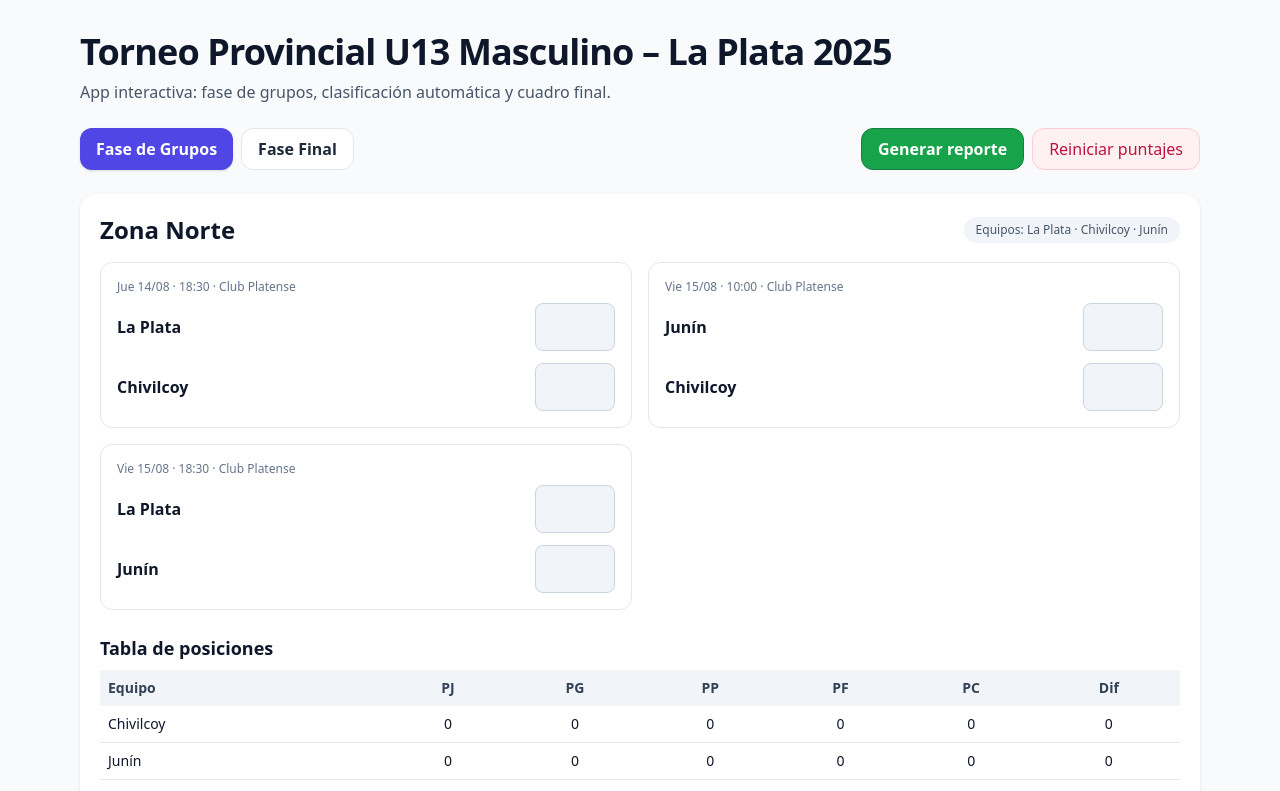
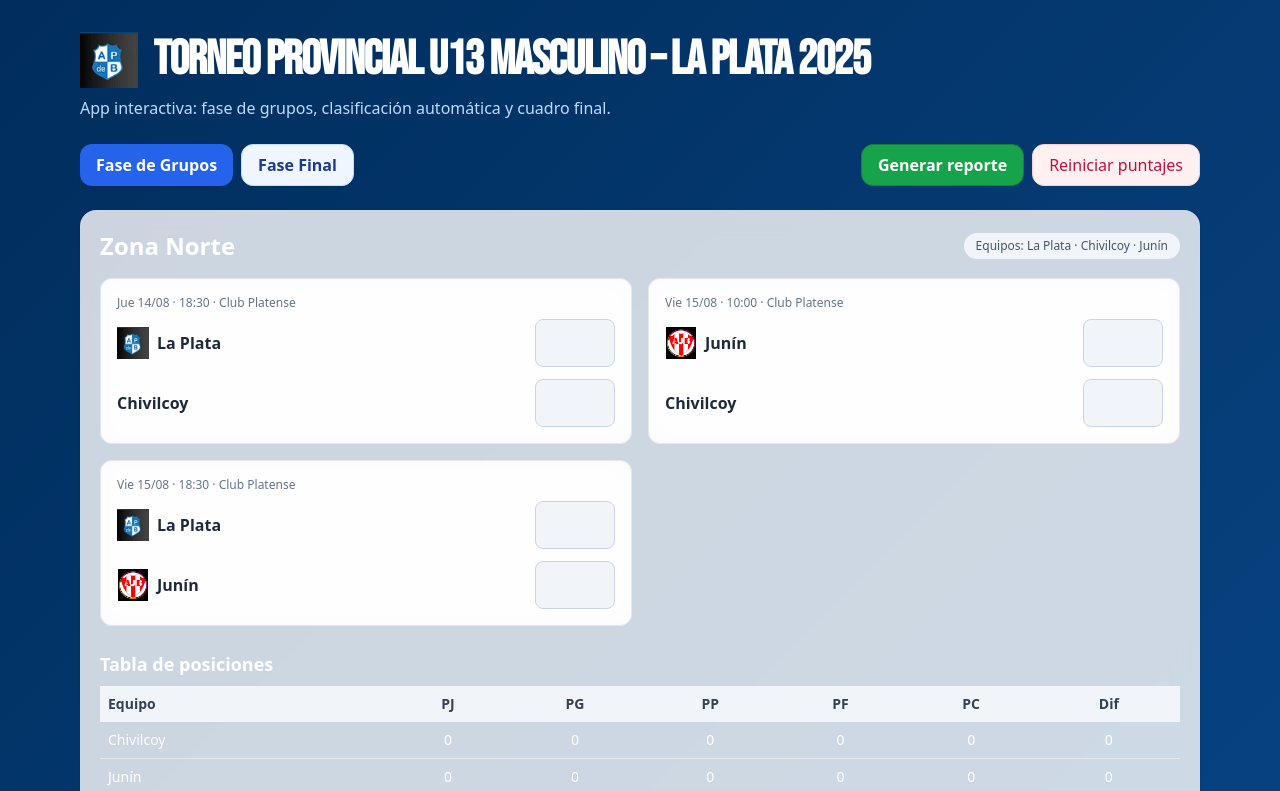
Before and after one commit to Lghtr78/Torneo-U13-LaPlata-2025, a plain HTML site: page index.html in a window 1280 px wide. Both pictures are taken after a click on the button "Fase de Grupos". Shown: the top 791 px of the page. Drawn offline with nearby package versions, Linux system fonts and the light colour scheme.

Commit message:
Add team logos and new design: added ABB, ABo, AJB, AMB and APdeB logos, updated page aesthetics to dark theme with team logos for matches and improved header styling.

```diff
--- a/index.html
+++ b/index.html
@@ -4,11 +4,13 @@
   <meta charset="utf-8" />
   <meta name="viewport" content="width=device-width, initial-scale=1" />
   <title>Torneo Provincial U13 – La Plata 2025</title>
+  <!-- Google Fonts for bold uppercase headings -->
+  <link href="https://fonts.googleapis.com/css2?family=Bebas+Neue:wght@400;700&display=swap" rel="stylesheet">
   <!-- Tailwind CSS CDN -->
   <script src="https://cdn.tailwindcss.com"></script>
   <!-- html2canvas CDN for generating visual reports (for the report button) -->
   <script src="https://cdnjs.cloudflare.com/ajax/libs/html2canvas/1.4.1/html2canvas.min.js"></script>
-    <style>
+  <style>
     /* Estilos para los inputs de puntaje y las insignias.
        En lugar de usar la directiva `@apply` de Tailwind (que sólo
        funciona durante el proceso de compilación), definimos de forma
@@ -40,19 +42,30 @@
       background-color: rgb(241 245 249 / 1); /* bg-slate-100 */
       color: rgb(71 85 105 / 1); /* text-slate-700 */
     }
+
+    /* Dark gradient background for the body */
+    body {
+      background: linear-gradient(135deg, #002d5c 0%, #0a4a8d 100%);
+      color: #fff;
+      font-family: ui-sans-serif, system-ui, -apple-system, BlinkMacSystemFont, "Segoe UI", Roboto, "Helvetica Neue", Arial, "Noto Sans", sans-serif;
+    }
   </style>
 </head>
-<body class="bg-slate-50 text-slate-900">
+<body>
   <header class="max-w-6xl mx-auto px-4 pt-8 pb-6">
-    <h1 class="text-3xl md:text-4xl font-extrabold tracking-tight">Torneo Provincial U13 Masculino – La Plata 2025</h1>
-    <p class="mt-2 text-slate-600">App interactiva: fase de grupos, clasificación automática y cuadro final.</p>
+    <div class="flex items-center gap-4">
+      <!-- Logo de la APdeB en la cabecera -->
+      <img src="apdeb_logo.png" alt="APdeB" class="h-14 w-auto"/>
+      <h1 class="text-4xl md:text-5xl font-extrabold tracking-tight uppercase" style="font-family: 'Bebas Neue', sans-serif;">Torneo Provincial U13 Masculino – La Plata 2025</h1>
+    </div>
+    <p class="mt-2 text-blue-200">App interactiva: fase de grupos, clasificación automática y cuadro final.</p>
   </header>
 
   <main class="max-w-6xl mx-auto px-4 pb-16">
     <!-- Tabs -->
     <div class="flex gap-2 mb-6">
-      <button id="tab-grupos" class="px-4 py-2 rounded-xl bg-indigo-600 text-white font-semibold shadow hover:bg-indigo-700">Fase de Grupos</button>
-      <button id="tab-final" class="px-4 py-2 rounded-xl bg-white text-slate-800 font-semibold border hover:bg-slate-100">Fase Final</button>
+      <button id="tab-grupos" class="px-4 py-2 rounded-xl bg-blue-600 text-white font-semibold shadow hover:bg-blue-700">Fase de Grupos</button>
+      <button id="tab-final" class="px-4 py-2 rounded-xl bg-blue-50 text-blue-900 font-semibold border border-blue-200 hover:bg-blue-100">Fase Final</button>
       <div class="grow"></div>
       <!-- Botón para generar un reporte visual del fixture actual -->
       <button id="btn-report" class="px-4 py-2 rounded-xl bg-green-600 text-white font-semibold border border-green-700 hover:bg-green-700">Generar reporte</button>
@@ -62,7 +75,7 @@
     <!-- FASE DE GRUPOS -->
     <section id="view-grupos" class="space-y-10">
       <!-- Zona Norte -->
-      <div class="bg-white rounded-2xl shadow p-5">
+      <div class="bg-white bg-opacity-80 rounded-2xl shadow p-5 backdrop-blur-md">
         <div class="flex items-center justify-between gap-4 flex-wrap">
           <h2 class="text-2xl font-bold">Zona Norte</h2>
           <span class="badge">Equipos: La Plata · Chivilcoy · Junín</span>
@@ -90,7 +103,7 @@
       </div>
 
       <!-- Zona Sur -->
-      <div class="bg-white rounded-2xl shadow p-5">
+      <div class="bg-white bg-opacity-80 rounded-2xl shadow p-5 backdrop-blur-md">
         <div class="flex items-center justify-between gap-4 flex-wrap">
           <h2 class="text-2xl font-bold">Zona Sur</h2>
           <span class="badge">Equipos: Mar del Plata · Bahía Blanca · Olavarría</span>
@@ -120,7 +133,7 @@
 
     <!-- FASE FINAL -->
     <section id="view-final" class="hidden space-y-10">
-      <div class="bg-white rounded-2xl shadow p-5">
+      <div class="bg-white bg-opacity-80 rounded-2xl shadow p-5 backdrop-blur-md">
         <h2 class="text-2xl font-bold">Semifinales · Sábado 16/08 – 19:30</h2>
         <p class="text-sm text-slate-500">Sedes: Semifinal 1 → Club Platense · Semifinal 2 → Club Universal</p>
         <div class="mt-4 grid md:grid-cols-2 gap-4">
@@ -149,7 +162,7 @@
         </div>
       </div>
 
-      <div class="bg-white rounded-2xl shadow p-5">
+      <div class="bg-white bg-opacity-80 rounded-2xl shadow p-5 backdrop-blur-md">
         <h2 class="text-2xl font-bold">Reubicación 5º–6º · Sábado 16/08 – 19:30 · Club Reconquista</h2>
         <div class="mt-4 rounded-xl border p-4">
           <div class="flex items-center justify-between gap-2">
@@ -163,7 +176,7 @@
         </div>
       </div>
 
-      <div class="bg-white rounded-2xl shadow p-5">
+      <div class="bg-white bg-opacity-80 rounded-2xl shadow p-5 backdrop-blur-md">
         <h2 class="text-2xl font-bold">Domingo 17/08 – Club Platense</h2>
         <div class="grid md:grid-cols-2 gap-4 mt-2">
           <div class="rounded-xl border p-4">
@@ -216,6 +229,16 @@
       }
     };
 
+    // Mapa de logotipos: se asigna la ruta de la imagen a cada equipo.
+    const teamLogos = {
+      'La Plata': 'apdeb_logo.png',
+      'Chivilcoy': '',
+      'Junín': 'ajb_logo.png',
+      'Mar del Plata': 'amb_logo.png',
+      'Bahía Blanca': 'abb_logo.png',
+      'Olavarría': 'abo_logo.png'
+    };
+
     // Estado de marcador (se persiste en localStorage)
     const LS_KEY = 'u13_scores_v1';
     let state = JSON.parse(localStorage.getItem(LS_KEY) || '{}');
@@ -235,15 +258,18 @@
         const vA = state[keyAway] ?? '';
 
         const card = document.createElement('div');
-        card.className = 'rounded-xl border p-4 bg-white';
+        card.className = 'rounded-xl border p-4 bg-white bg-opacity-90 backdrop-blur-md';
+        // Obtener las rutas de los logotipos si existen
+        const homeLogo = teamLogos[m.home] ? `<img src="${teamLogos[m.home]}" alt="${m.home}" class="h-8 w-8 object-contain">` : '';
+        const awayLogo = teamLogos[m.away] ? `<img src="${teamLogos[m.away]}" alt="${m.away}" class="h-8 w-8 object-contain">` : '';
         card.innerHTML = `
           <div class="text-xs text-slate-500 mb-2">${m.fecha} · ${m.hora} · ${m.sede}</div>
           <div class="flex items-center justify-between gap-2">
-            <span class="font-semibold">${m.home}</span>
+            <div class="flex items-center gap-2">${homeLogo}<span class="font-semibold text-slate-800">${m.home}</span></div>
             <input inputmode="numeric" type="number" min="0" id="${keyHome}" value="${vH}" class="score-input"/>
           </div>
           <div class="flex items-center justify-between gap-2 mt-3">
-            <span class="font-semibold">${m.away}</span>
+            <div class="flex items-center gap-2">${awayLogo}<span class="font-semibold text-slate-800">${m.away}</span></div>
             <input inputmode="numeric" type="number" min="0" id="${keyAway}" value="${vA}" class="score-input"/>
           </div>`;
 
@@ -405,19 +431,20 @@
     const viewFinal = document.getElementById('view-final');
 
     tabGrupos.addEventListener('click', ()=>{
-      tabGrupos.classList.remove('bg-white','text-slate-800','border');
-      tabGrupos.classList.add('bg-indigo-600','text-white');
-      tabFinal.classList.remove('bg-indigo-600','text-white');
-      tabFinal.classList.add('bg-white','text-slate-800','border');
+      // Cambiar colores de las pestañas para el modo oscuro
+      tabGrupos.classList.remove('bg-blue-50','text-blue-900','border','border-blue-200');
+      tabGrupos.classList.add('bg-blue-600','text-white');
+      tabFinal.classList.remove('bg-blue-600','text-white');
+      tabFinal.classList.add('bg-blue-50','text-blue-900','border','border-blue-200');
       viewGrupos.classList.remove('hidden');
       viewFinal.classList.add('hidden');
     });
 
     tabFinal.addEventListener('click', ()=>{
-      tabFinal.classList.remove('bg-white','text-slate-800','border');
-      tabFinal.classList.add('bg-indigo-600','text-white');
-      tabGrupos.classList.remove('bg-indigo-600','text-white');
-      tabGrupos.classList.add('bg-white','text-slate-800','border');
+      tabFinal.classList.remove('bg-blue-50','text-blue-900','border','border-blue-200');
+      tabFinal.classList.add('bg-blue-600','text-white');
+      tabGrupos.classList.remove('bg-blue-600','text-white');
+      tabGrupos.classList.add('bg-blue-50','text-blue-900','border','border-blue-200');
       viewFinal.classList.remove('hidden');
       viewGrupos.classList.add('hidden');
     });
```
Also changed, not shown: abb_logo.png (added), abo_logo.png (added), ajb_logo.png (added), amb_logo.png (added), apdeb_logo.png (added).
